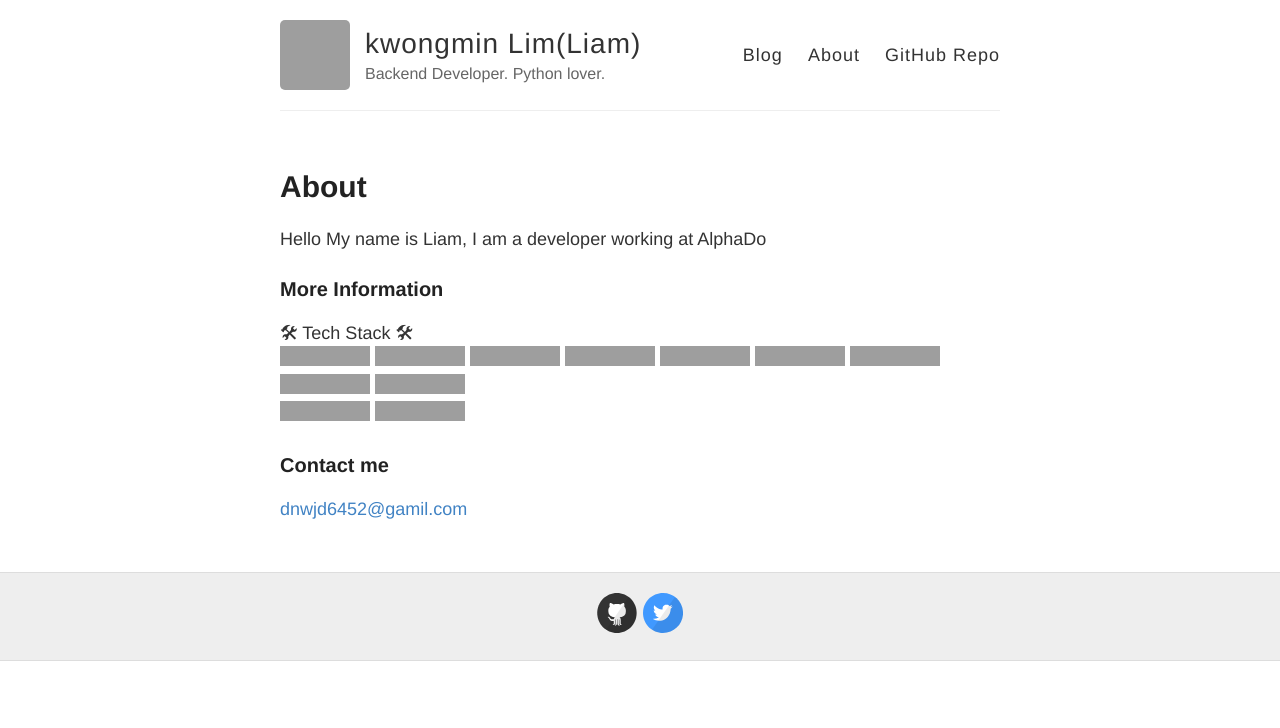
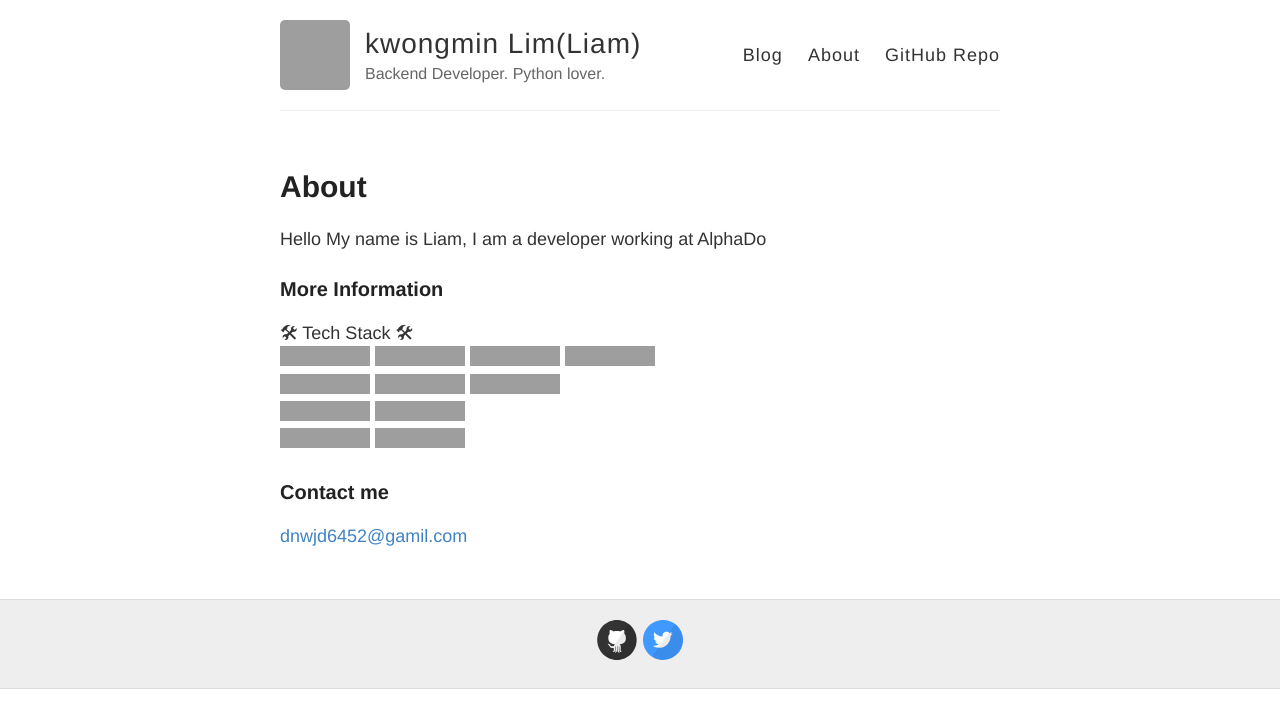
Before and after one commit to liampoet/liampoet.github.io-test2, a Jekyll site: the page built from about.md, in a window 1280 px wide. Shown: the top 728 px of the page. Built offline with Jekyll 4.4.1, drawn with Linux system fonts in a browser that asks for light colours; grey boxes are pictures that could not be loaded.

Commit message:
Update about.md

```diff
--- a/about.md
+++ b/about.md
@@ -13,12 +13,12 @@ Hello My name is Liam, I am a developer working at AlphaDo
 <img src="https://img.shields.io/badge/Python-3766AB?style=flat-square&logo=Python&logoColor=white">
 <img src="https://img.shields.io/badge/Django-092E20?style=flat-square&logo=Django&logoColor=white">
 <img src="https://img.shields.io/badge/Flask-000000?style=flat-square&logo=Flask&logoColor=white"/>
-<img src="https://img.shields.io/badge/FastAPI-009688?style=flat-square&logo=FastAPI&logoColor=white"/>
+<img src="https://img.shields.io/badge/FastAPI-009688?style=flat-square&logo=FastAPI&logoColor=white"/><br>
 <img src="https://img.shields.io/badge/HTML5-E34F26?style=flat-square&logo=HTML5&logoColor=white"/>
 <img src="https://img.shields.io/badge/CSS3-1572B6?style=flat-square&logo=CSS3&logoColor=white"/>
-<img src="https://img.shields.io/badge/JavaScript-F7DF1E?style=flat-square&logo=JavaScript&logoColor=white"/>
+<img src="https://img.shields.io/badge/JavaScript-F7DF1E?style=flat-square&logo=JavaScript&logoColor=white"/><br>
 <img src="https://img.shields.io/badge/PostgreSQL-4169E1?style=flat-square&logo=PostgreSQL&logoColor=black"/>
-<img src="https://img.shields.io/badge/MySQL-4479A1?style=flat-square&logo=MySQL&logoColor=white"/>
+<img src="https://img.shields.io/badge/MySQL-4479A1?style=flat-square&logo=MySQL&logoColor=white"/><br>
 <img src="https://img.shields.io/badge/Amazon AWS-232F3E?style=flat-square&logo=Amazon%20AWS&logoColor=white"/>
 <img src="https://img.shields.io/badge/Amazon S3-1572B6?style=flat-square&logo=Amazon%20S3&logoColor=white"/>
 
```
